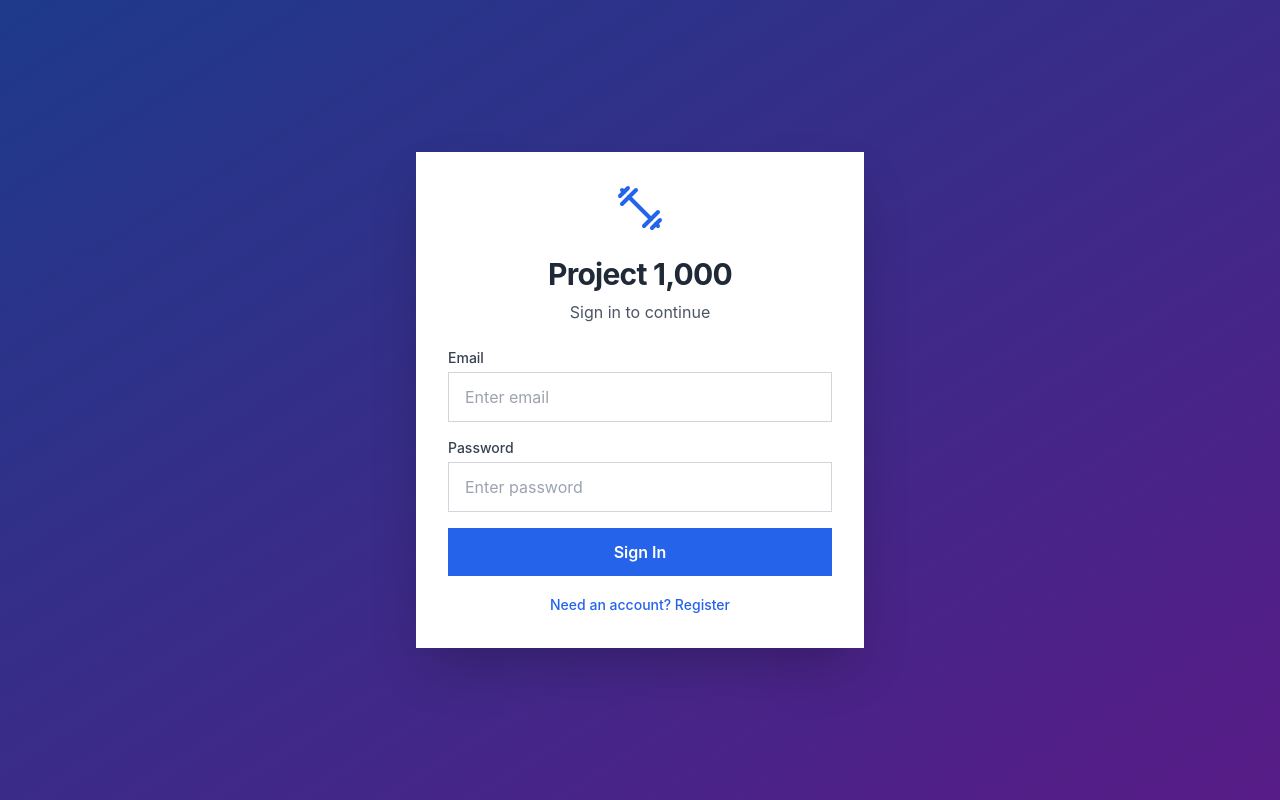
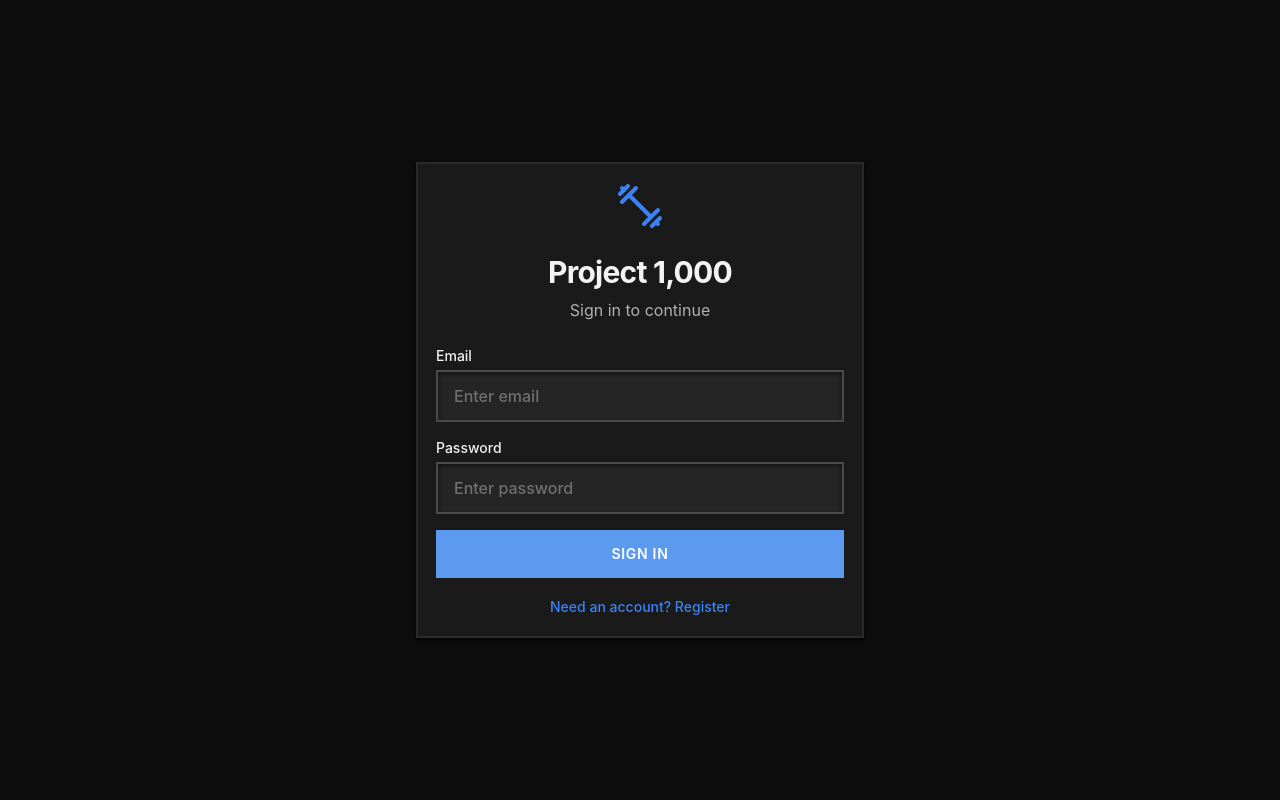
Before and after one commit to jarodpeachey/Workout-Tracker, a React (Vite) app: page / in a window 1280 px wide. Built offline with nearby package versions, Linux system fonts and the light colour scheme.

Commit message:
Update auth

```diff
--- a/src/components/AuthForm.jsx
+++ b/src/components/AuthForm.jsx
@@ -57,29 +57,29 @@ const AuthForm = () => {
   };
 
   return (
-    <div className="min-h-screen bg-gradient-to-br from-blue-900 to-purple-900 flex items-center justify-center p-4">
-      <div className="bg-white rounded-lg shadow-2xl p-8 w-full max-w-md">
+    <div className="min-h-screen bg-dark-bg flex items-center justify-center p-4">
+      <div className="card w-full max-w-md">
         <div className="flex items-center justify-center mb-6">
-          <Dumbbell className="w-12 h-12 text-blue-600" />
+          <Dumbbell className="w-12 h-12 text-accent-blue" />
         </div>
-        <h1 className="text-3xl font-bold text-center mb-2 text-gray-800">
+        <h1 className="text-3xl font-bold text-center mb-2 text-text-primary">
           Project 1,000
         </h1>
-        <p className="text-center text-gray-600 mb-6">
+        <p className="text-center text-text-secondary mb-6">
           {isRegistering ? 'Create your account' : 'Sign in to continue'}
         </p>
 
         <div className="space-y-4">
           {showConfirmation && (
             <div className="fixed inset-0 z-50 flex items-center justify-center">
-              <div className="absolute inset-0 bg-black opacity-40" onClick={() => setShowConfirmation(false)} />
-              <div className="relative bg-white rounded-lg shadow-lg p-6 w-full max-w-sm z-10">
-                <h3 className="text-lg font-semibold mb-2">Check your email</h3>
-                <p className="text-sm text-gray-700 mb-4">Please check your inbox for a confirmation email</p>
+              <div className="absolute inset-0 bg-black opacity-60" onClick={() => setShowConfirmation(false)} />
+              <div className="relative bg-dark-card border-2 border-dark-border shadow-gym p-6 w-full max-w-sm z-10">
+                <h3 className="text-lg font-semibold mb-2 text-text-primary">Check your email</h3>
+                <p className="text-sm text-text-secondary mb-4">Please check your inbox for a confirmation email</p>
                 <div className="text-right">
                   <button
                     onClick={() => setShowConfirmation(false)}
-                    className="px-4 py-2 bg-blue-600 text-white rounded hover:bg-blue-700"
+                    className="btn-primary"
                   >
                     OK
                   </button>
@@ -88,7 +88,7 @@ const AuthForm = () => {
             </div>
           )}
           <div>
-            <label className="block text-sm font-medium text-gray-700 mb-1">
+            <label className="block text-sm font-medium text-text-primary mb-1">
               Email
             </label>
             <input
@@ -96,12 +96,12 @@ const AuthForm = () => {
               placeholder="Enter email"
               value={username}
               onChange={(e) => setUsername(e.target.value)}
-              className="w-full px-4 py-3 border border-gray-300 rounded-lg focus:outline-none focus:ring-2 focus:ring-blue-500"
+              className="input w-full"
             />
           </div>
 
           <div>
-            <label className="block text-sm font-medium text-gray-700 mb-1">
+            <label className="block text-sm font-medium text-text-primary mb-1">
               Password
             </label>
             <input
@@ -110,13 +110,13 @@ const AuthForm = () => {
               value={password}
               onChange={(e) => setPassword(e.target.value)}
               onKeyPress={(e) => e.key === 'Enter' && (isRegistering ? handleRegister() : handleLogin())}
-              className="w-full px-4 py-3 border border-gray-300 rounded-lg focus:outline-none focus:ring-2 focus:ring-blue-500"
+              className="input w-full"
             />
           </div>
 
           <button
             onClick={isRegistering ? handleRegister : handleLogin}
-            className="w-full bg-blue-600 text-white py-3 rounded-lg font-semibold hover:bg-blue-700 transition"
+            className="w-full btn-primary"
           >
             {isRegistering ? 'Create Account' : 'Sign In'}
           </button>
@@ -124,7 +124,7 @@ const AuthForm = () => {
           <div className="text-center">
             <button
               onClick={() => setIsRegistering(!isRegistering)}
-              className="text-blue-600 hover:text-blue-800 text-sm font-medium"
+              className="text-accent-blue hover:text-accent-blue-dim text-sm font-medium transition"
             >
               {isRegistering ? 'Already have an account? Sign in' : 'Need an account? Register'}
             </button>
```
